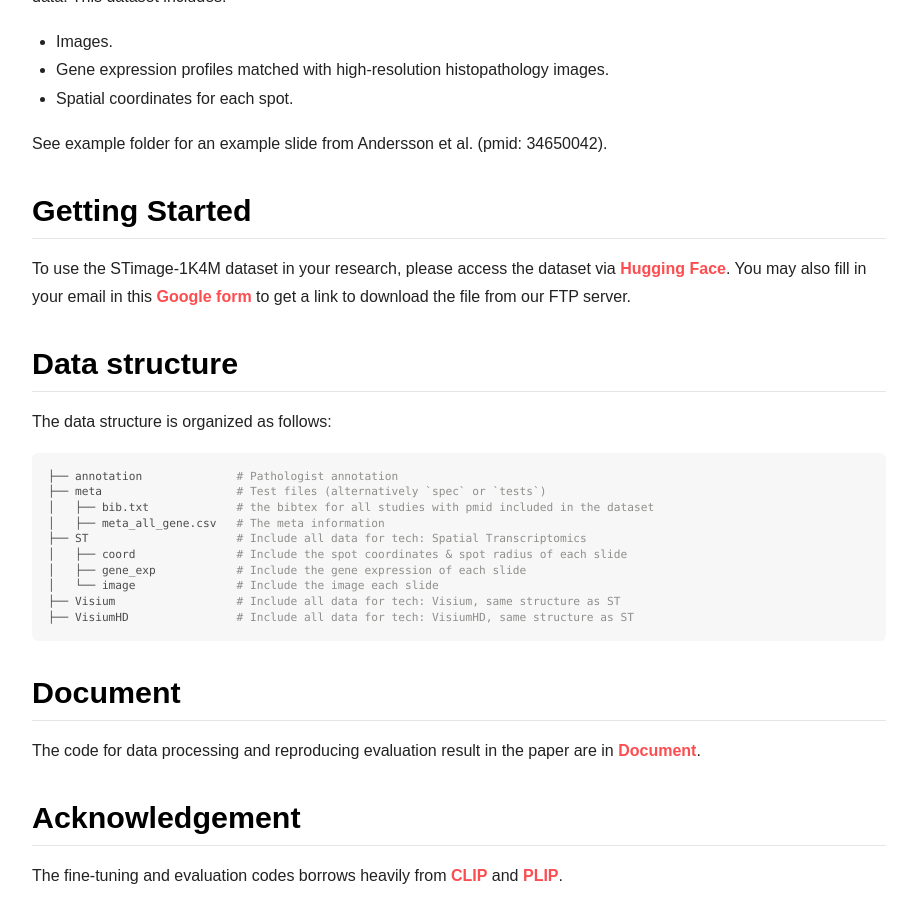
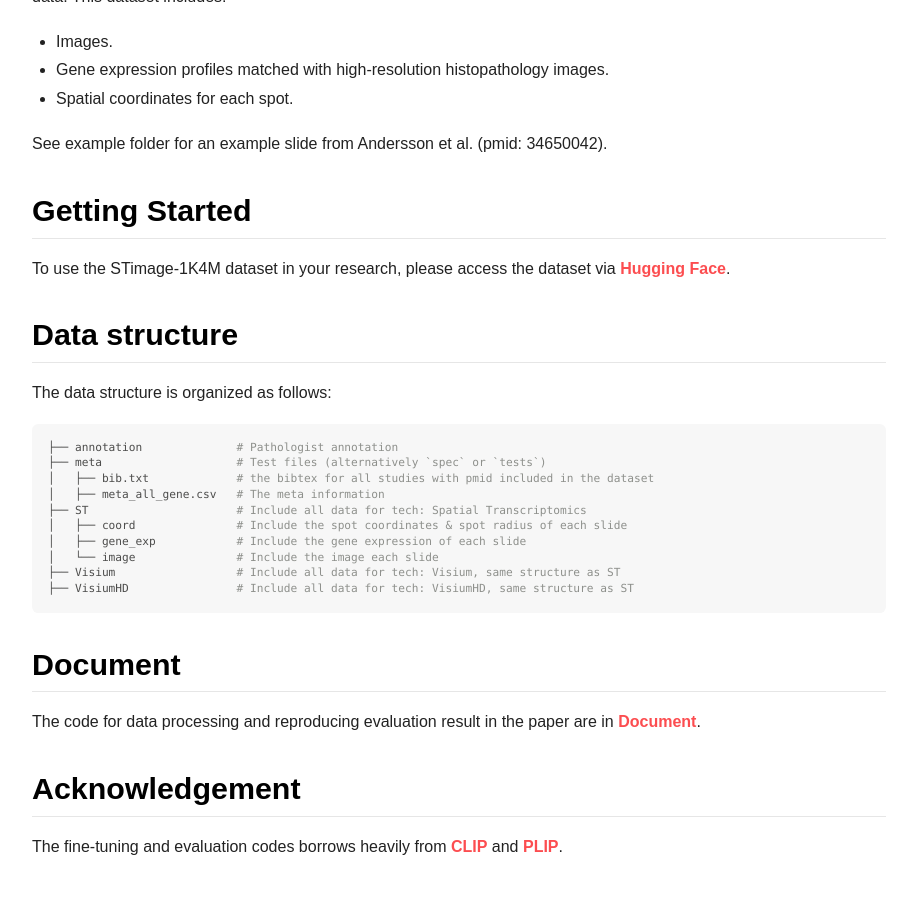
Before and after one commit to JiawenChenn/STimage-1K4M, a Jekyll site: the page built from docs/docs/00_about.md, in a window 1280 px wide and 900 px high, scrolled down 1137 px. Shown: the whole window, without its empty margins (181-1098 px from the left). Built offline with Jekyll 4.4.1, drawn with Linux system fonts in a browser that asks for light colours; nearby versions of some CDN libraries.

Commit message:
Update 00_about.md

```diff
--- a/docs/docs/00_about.md
+++ b/docs/docs/00_about.md
@@ -24,7 +24,7 @@
 
 ## Getting Started
 
-To use the STimage-1K4M dataset in your research, please access the dataset via [Hugging Face](https://huggingface.co/datasets/jiawennnn/STimage-1K4M). You may also fill in your email in this [Google form](https://forms.gle/3Waa4FQnqpK8UGSY7) to get a link to download the file from our FTP server.
+To use the STimage-1K4M dataset in your research, please access the dataset via [Hugging Face](https://huggingface.co/datasets/jiawennnn/STimage-1K4M).
 
 
 ## Data structure
```
